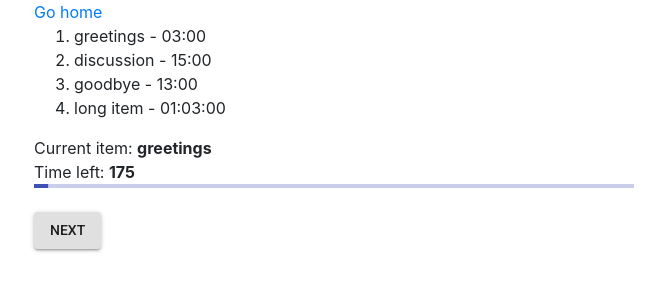
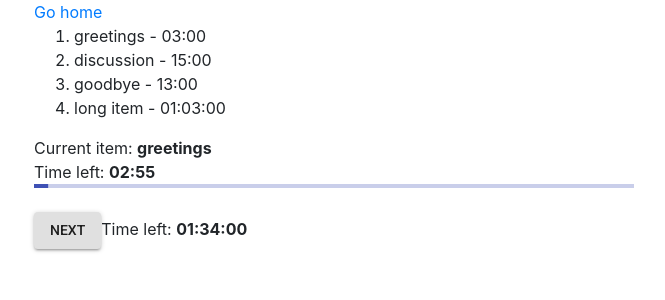
Before and after one commit to mateuszo/agenda-timer, a React (Create React App) app: page /timer in a window 1280 px wide. Shown: the top 300 px of the page, without its empty margins (306-971 px from the left). Built offline with nearby package versions, Linux system fonts and the light colour scheme.

Commit message:
Calulate total time left

```diff
--- a/src/components/Agenda.js
+++ b/src/components/Agenda.js
@@ -2,6 +2,9 @@ import React, { Component } from 'react';
 import Timer from "./Timer";
 import {secondsToString} from "../utils/utils";
 import Button from '@material-ui/core/Button';
+import LinearProgress from '@material-ui/core/LinearProgress';
+
+import AgendaItem from '../model/AgendaItem';
 
 export default class Agenda extends Component {
 
@@ -37,6 +40,9 @@ export default class Agenda extends Component {
                         onClick={() => this.setState({currentItemIndex: this.state.currentItemIndex + 1})}>
                     Next
                 </Button>
+
+                Time left: <strong>{secondsToString(AgendaItem.calculateTotalTimeLeft(this.state.items))}</strong>
+                {/*<LinearProgress variant="determinate" value={this.getProgress()}/>*/}
             </div>
         )
     }
--- a/src/components/ItemList.js
+++ b/src/components/ItemList.js
@@ -24,7 +24,7 @@ class ItemList extends Component {
 
     calculateTotalTime() {
         return secondsToString(
-            AgendaItem.calculateTotal(this.props.items));
+            AgendaItem.calculateTotalDuration(this.props.items));
     }
 
     renderItemList() {
--- a/src/components/Timer.js
+++ b/src/components/Timer.js
@@ -1,5 +1,6 @@
 import React, {Component} from 'react';
 import LinearProgress from '@material-ui/core/LinearProgress';
+import {secondsToString} from "../utils/utils";
 
 export default class Timer extends Component {
 
@@ -36,7 +37,7 @@ export default class Timer extends Component {
         return (
             <div>
                 Current item: <strong>{this.state.item.name}</strong><br/>
-                Time left: <strong>{this.state.item.timeLeft}</strong>
+                Time left: <strong>{secondsToString(this.state.item.timeLeft)}</strong>
                 <LinearProgress variant="determinate" value={this.getProgress()}/>
             </div>
         )
--- a/src/model/AgendaItem.js
+++ b/src/model/AgendaItem.js
@@ -17,6 +17,15 @@ export default class AgendaItem {
         this.timeLeft--;
     }
 
-    static calculateTotal = (items) =>
-        items.map((item) => item.duration).reduce((prev, curr) => prev + curr, 0);
+    static calculateTotalDuration = (items) =>
+        AgendaItem.calculateTotal(items, (item) => item.duration);
+
+    static calculateTotalTimeLeft = (items) =>
+        AgendaItem.calculateTotal(items, (item) => item.timeLeft);
+
+
+    static calculateTotal = (items, getter) =>
+        items.map((item) => getter(item)).reduce((prev, curr) => prev + curr, 0);
+
+
 }
```
